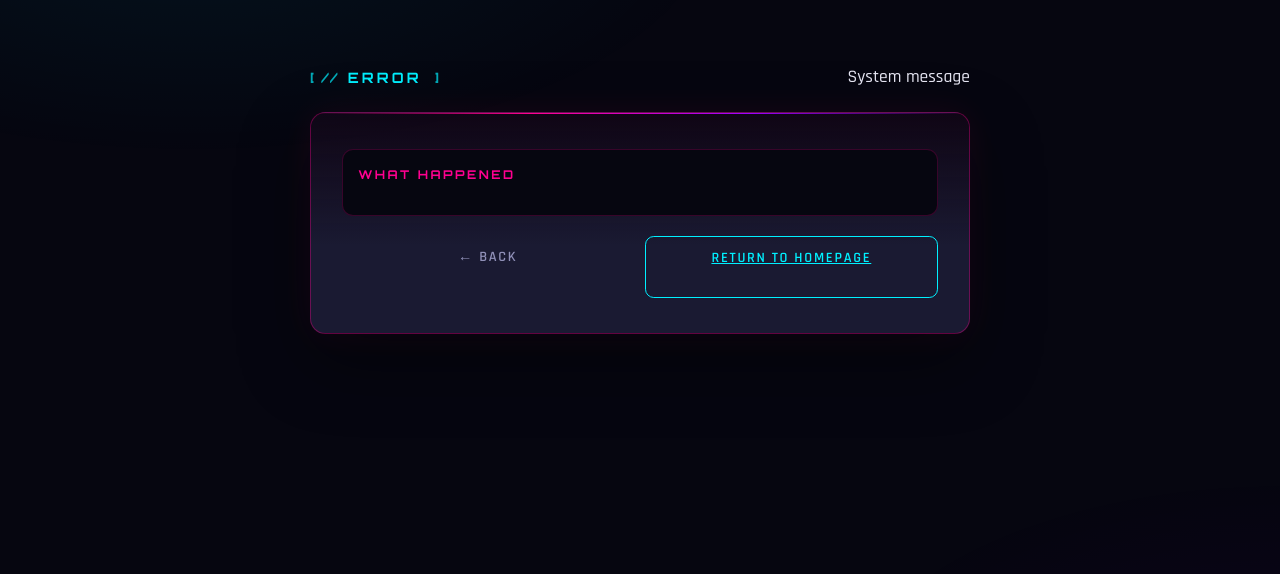
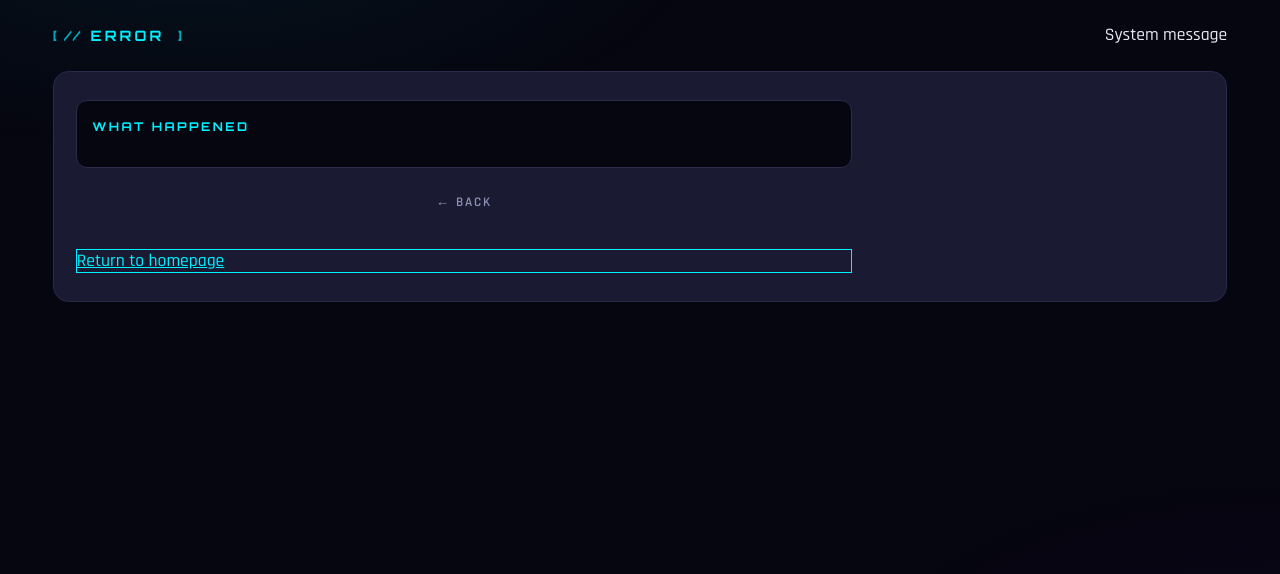
Before and after one commit to Whaliin/GameCrew, a FastAPI app: template templates/error.html in a window 1280 px wide. Shown: the part 83-657 px from the top of the page. Run offline with FastAPI, Linux system fonts and the light colour scheme; the template is opened without the code that fills it, so the values that code supplies are empty.

Commit message:
remove broken error css

```diff
--- a/static/css/style.css
+++ b/static/css/style.css
@@ -3791,61 +3791,3 @@ section { margin-bottom: 48px; }
     60%  { text-shadow: -1px 0 0 var(--cyan), 1px 0 0 var(--pink), 0 0 16px rgba(0, 240, 255, .85); }
     100% { text-shadow: 0 0 14px rgba(0, 240, 255, .85), 0 0 28px rgba(0, 240, 255, .5); }
 }
-
-/* ── Error page ── */
-.wrapper section {
-	max-width: 600px;
-	margin: 60px auto;
-}
-
-.wrapper .profile-card {
-	grid-template-columns: 1fr;
-	border: 1px solid rgba(255, 0, 144, .35);
-	background: linear-gradient(180deg, rgba(255, 0, 144, .04) 0%, var(--card) 60%);
-	box-shadow: 0 24px 64px rgba(0, 0, 0, .45), 0 0 32px rgba(255, 0, 144, .08);
-}
-
-.wrapper .profile-card::before {
-	background: linear-gradient(90deg, transparent, var(--pink), var(--purple), transparent);
-}
-
-.wrapper .profile-panel {
-	padding: 32px 28px;
-}
-
-.wrapper .info-box {
-	border-color: rgba(255, 0, 144, .2);
-}
-
-.wrapper .info-box-title {
-	color: var(--pink);
-}
-
-.wrapper .bio-text p:first-child {
-	font-size: 15px;
-	color: var(--text-primary);
-	margin-bottom: 8px;
-}
-
-.wrapper .bio-text p:last-child {
-	color: var(--text-secondary);
-}
-
-.wrapper .profile-buttons {
-	flex-direction: row;
-	gap: 10px;
-}
-
-.wrapper .profile-buttons .back-btn,
-.wrapper .profile-buttons .btn-secondary {
-	flex: 1;
-	text-align: center;
-	padding: 11px 18px;
-	border-radius: 8px;
-	font-family: 'Rajdhani', sans-serif;
-	font-weight: 600;
-	font-size: 13px;
-	letter-spacing: .12em;
-	text-transform: uppercase;
-	cursor: pointer;
-}
```
